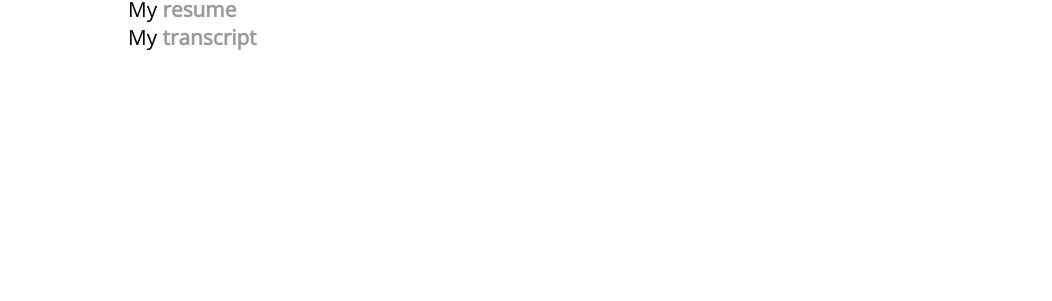
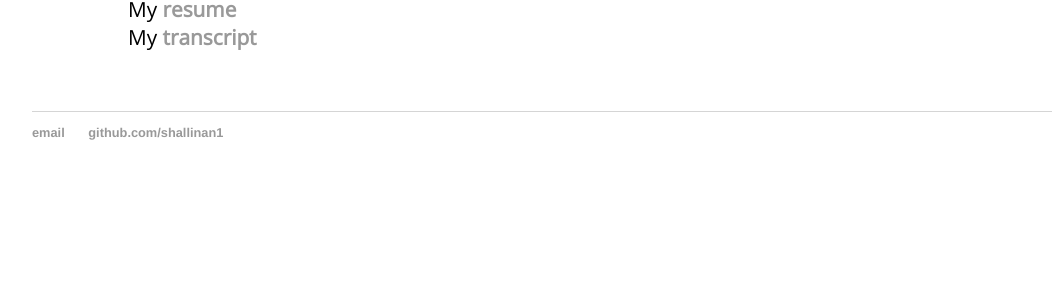
Before and after one commit to shallinan1/shallinan1.github.io, a Jekyll site: the page built from index.md, in a window 1280 px wide. Shown: the part 1070-1371 px from the top of the page, without its empty margins (64-1116 px from the left). Built offline with Jekyll 4.4.1, drawn with Linux system fonts in a browser that asks for light colours; after the commit the page ends 1210 px from its top, so only the background shows below that.

Commit message:
Remove height bug

```diff
--- a/css/main.css
+++ b/css/main.css
@@ -58,7 +58,7 @@
   padding-top: 60px;
 }
 
-html,body,.container,.content {
+html,body,.content {
    height: 100%
 }
 
```
